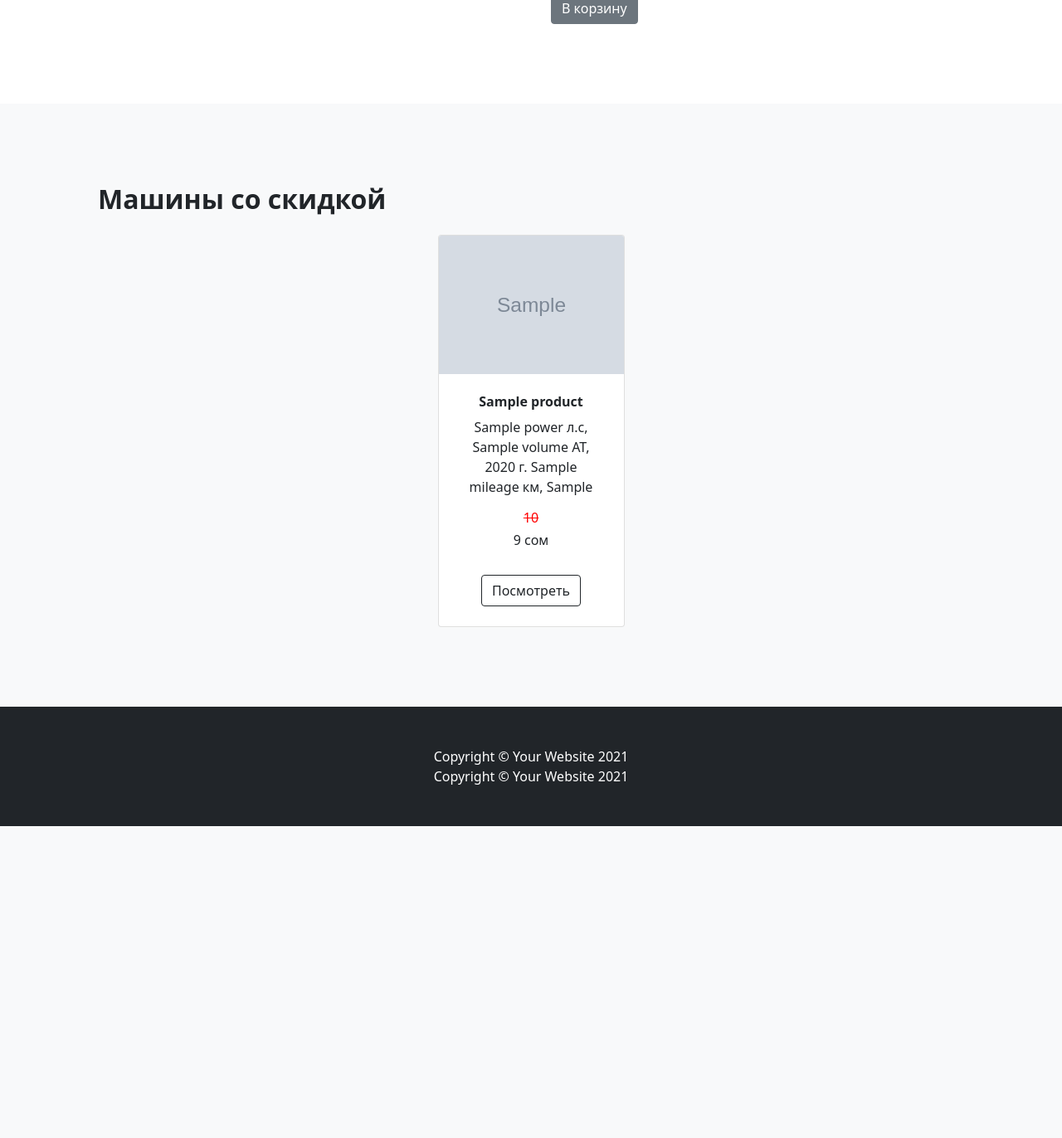
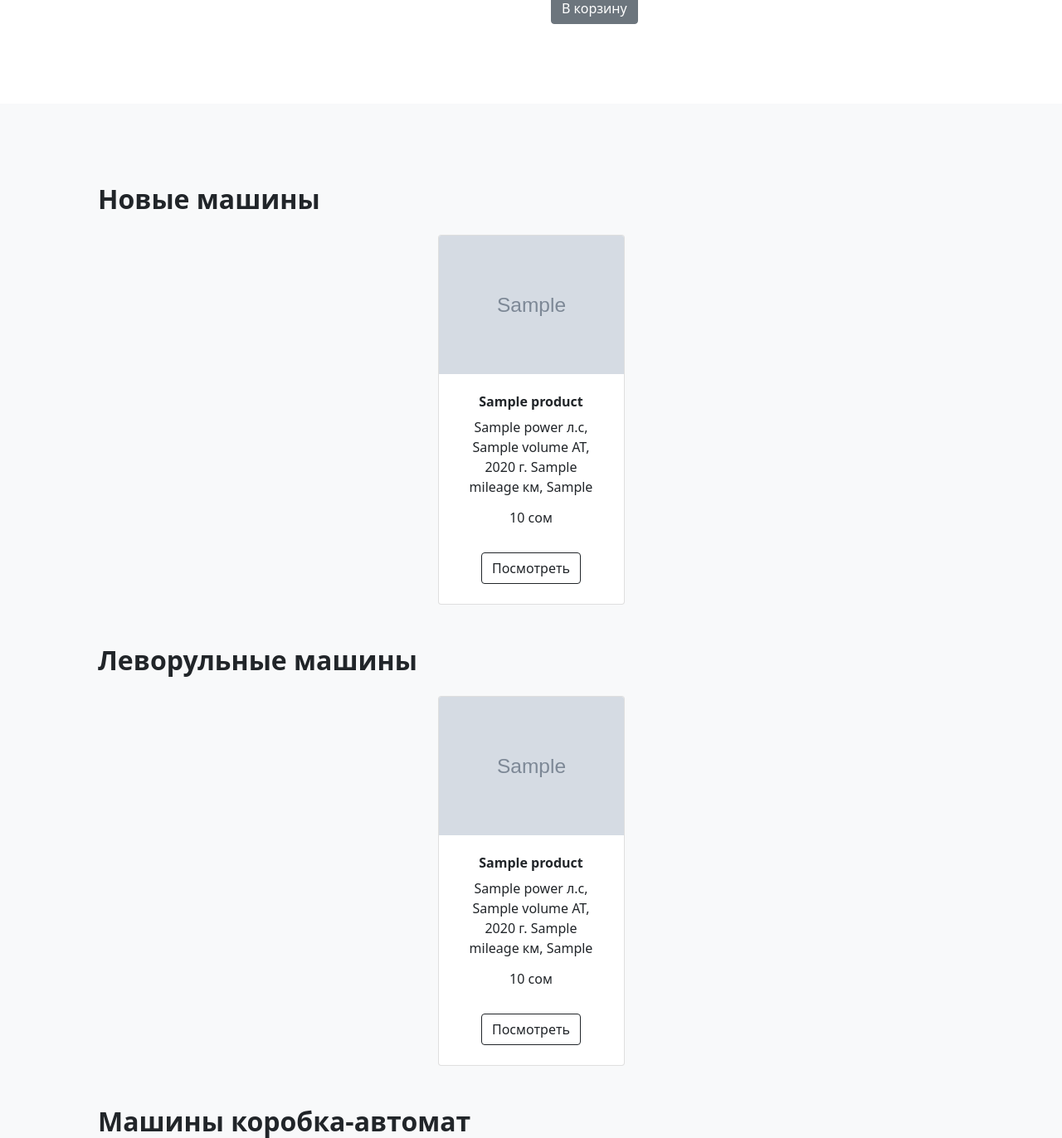
Before and after one commit to djyrgalbek/Mersedes-Benz, a Django app: template templates/product-detail.html in a window 1280 px wide. Shown: the part 1188-2560 px from the top of the page at 83% size. Before the commit the page ends 2184 px from the top, so only its background shows below. Run offline with Django 3.2, Linux system fonts and the light colour scheme; the template is opened without the code that fills it: most values are stand-ins (such as "Sample title", 1, 10 or a date in 2020); grey boxes marked "Sample" are stand-in pictures; some libraries are stand-ins or nearby versions.

Commit message:
Deleted the discount column, added new products to the database, added new filters

```diff
--- a/main/models.py
+++ b/main/models.py
@@ -53,7 +53,7 @@ class Product(models.Model):
     description = models.TextField(blank=True)
     image = models.ImageField(upload_to='products')
     price = models.DecimalField(max_digits=20, decimal_places=2, verbose_name='Цена')
-    discount = models.PositiveIntegerField(verbose_name='Скидка, %', default=0)
+    # discount = models.PositiveIntegerField(verbose_name='Скидка, %', default=0)
     year_of_issue = models.PositiveIntegerField(verbose_name='Год выпуска')
     mileage = models.PositiveIntegerField(verbose_name='Пробег, км', default=0)
     engine = models.CharField(choices=ENGINE_CHOICES,
--- a/templates/base.html
+++ b/templates/base.html
@@ -22,9 +22,6 @@
                 <div class="collapse navbar-collapse" id="navbarSupportedContent">
                     <ul class="navbar-nav me-auto mb-2 mb-lg-0 ms-lg-4">
                         <li class="nav-item"><a class="nav-link active" aria-current="page" href="{% url 'home' %}">Домой</a></li>
-                        <li class="nav-item"><a class="nav-link" href="#!">О нас</a></li>
-
-                        <!-- Категории -->
                         <li class="nav-item dropdown">
                             <a class="nav-link dropdown-toggle" href="#" role="button" data-bs-toggle="dropdown" aria-expanded="false">Категории</a>
                             <ul class="dropdown-menu" aria-labelledby="navbarDropdown">
@@ -36,16 +33,24 @@
                                         {% endfor %}
                                     {% endif %}
                                 {% endfor %}
+                                {% if request.user.is_authenticated and request.user.is_superuser %}
+                                <li><hr class="dropdown-divider" /></li>
+                                <li><a class="dropdown-item" href="{% url 'add-product' %}">Добавить</a></li>
+                                {% endif %}
+                            </ul>
+                        </li>
+
+                        <!-- Категории -->
+                        <li class="nav-item dropdown">
+                            <a class="nav-link dropdown-toggle" href="#" role="button" data-bs-toggle="dropdown" aria-expanded="false">Фильтр</a>
+                            <ul class="dropdown-menu" aria-labelledby="navbarDropdown">
+                                <li><a class="dropdown-item" href="{% url 'filter-product' %}?filter=new">Недавние</a></li>
                                 <li><hr class="dropdown-divider" /></li>
                                 <li><a class="dropdown-item" href="{% url 'filter-product' %}?filter=cheap">Дешевые</a></li>
                                 <li><hr class="dropdown-divider" /></li>
                                 <li><a class="dropdown-item" href="{% url 'filter-product' %}?filter=expensive">Дорогие</a></li>
                                 <li><hr class="dropdown-divider" /></li>
-                                <li><a class="dropdown-item" href="{% url 'filter-product' %}?filter=new">Новые</a></li>
-                                {% if request.user.is_authenticated and request.user.is_superuser %}
-                                <li><hr class="dropdown-divider" /></li>
-                                <li><a class="dropdown-item" href="{% url 'add-product' %}">Добавить</a></li>
-                                {% endif %}
+                                <li><a class="dropdown-item" href="{% url 'filter-product' %}?filter=new_year_of_issue">Новые</a></li>
                             </ul>
                         </li>
                         <!-- /Категории -->
@@ -132,8 +137,7 @@
         {% block content %}{% endblock %}
         <!-- Footer-->
         <footer class="py-5 bg-dark">
-            <div class="container"><p class="m-0 text-center text-white">Copyright &copy; Your Website 2021</p></div>
-            <div class="container"><p class="m-0 text-center text-white">Copyright &copy; Your Website 2021</p></div>
+            <div class="container"><p class="m-0 text-center text-white">Copyright &copy; Mersedes-Benz company 2021</p></div>
         </footer>
         <!-- Bootstrap core JS-->
         <!-- JavaScript Bundle with Popper -->
--- a/templates/index.html
+++ b/templates/index.html
@@ -60,13 +60,13 @@
   <ul class="pagination justify-content-center">
       {% if page_obj.has_previous %}
     <li class="page-item">
-      <a class="page-link" href="{% url 'home' %}?page={{ page_obj.previous_page_number }}">Previous</a>
+      <a class="page-link" href="{% url 'home' %}?page={{ page_obj.previous_page_number }}">Предыдущий</a>
     </li>
       {% endif %}
     <li class="page-item"><a class="page-link" href="#">{{ page_obj.number }}</a></li>
       {% if page_obj.has_next %}
     <li class="page-item">
-      <a class="page-link" href="{% url 'home' %}?page={{ page_obj.next_page_number }}">Next</a>
+      <a class="page-link" href="{% url 'home' %}?page={{ page_obj.next_page_number }}">Следующий</a>
     </li>
       {% endif %}
   </ul>
--- a/templates/product-detail.html
+++ b/templates/product-detail.html
@@ -27,7 +27,7 @@
                     <b>Объем двигателя, см3:</b> {{ product.volume }}<br>
                     <b>Мощность, л. с.:</b> {{ product.power }}<br>
                     <b>Коробка:</b> {{ product.get_transmission_display }}<br>
-                    <b>Руль:</b> {{ product.steering_wheel }}<br>
+                    <b>Руль:</b> {{ product.get_steering_wheel_display }}<br>
                     <b>Цвет:</b> {{ product.color }}<br>
                     <i>{{ product.description }}</i>
                 </p>
@@ -49,10 +49,10 @@
 <!-- Related items section-->
 <section class="py-5 bg-light">
     <div class="container px-4 px-lg-5 mt-5">
-        <h2 class="fw-bolder mb-4">Машины со скидкой</h2>
-        {% if products_discount %}
+        <h2 class="fw-bolder mb-4">Новые машины</h2>
+        {% if products_new %}
         <div class="row gx-4 gx-lg-5 row-cols-2 row-cols-md-3 row-cols-xl-4 justify-content-center">
-            {% for product in products_discount %}
+            {% for product in products_new %}
             <div class="col mb-5">
                 <div class="card h-100">
                     <!-- Product image-->
@@ -65,12 +65,7 @@
                             <p>{{ product.power }} л.с, {{ product.volume }} АТ, {{ product.year_of_issue }} г.
                             {{ product.mileage }} км, {{ product.get_transmission_display }}</p>
                             <!-- Product price-->
-                            {% if product.discount %}
-                            <h6 class="text-decoration-line-through" style="color: red;">{{ product.price }}</h6>
-                            <h6>{{ product.price|mul:product.discount|div:-100|add:product.price }} сом</h6>
-                            {% else %}
                             <h6>{{ product.price }} сом</h6>
-                            {% endif %}
                         </div>
                     </div>
                     <!-- Product actions-->
@@ -82,7 +77,69 @@
             {% endfor %}
         </div>
         {% else %}
-        <p>Упс... Пока нет скидок</p>
+        <p>Упс... Пока нет новых машин</p>
+        {% endif %}
+
+        <h2 class="fw-bolder mb-4">Леворульные машины</h2>
+        {% if products_left_steering_wheel %}
+        <div class="row gx-4 gx-lg-5 row-cols-2 row-cols-md-3 row-cols-xl-4 justify-content-center">
+            {% for product in products_left_steering_wheel %}
+            <div class="col mb-5">
+                <div class="card h-100">
+                    <!-- Product image-->
+                    <img class="card-img-top" src="{{ product.image.url }}" alt="{{ product }}"/>
+                    <!-- Product details-->
+                    <div class="card-body p-4">
+                        <div class="text-center">
+                            <!-- Product name-->
+                            <h6 class="fw-bolder">{{ product|truncatewords:5 }}</h6>
+                            <p>{{ product.power }} л.с, {{ product.volume }} АТ, {{ product.year_of_issue }} г.
+                            {{ product.mileage }} км, {{ product.get_transmission_display }}</p>
+                            <!-- Product price-->
+                            <h6>{{ product.price }} сом</h6>
+                        </div>
+                    </div>
+                    <!-- Product actions-->
+                    <div class="card-footer p-4 pt-0 border-top-0 bg-transparent">
+                        <div class="text-center"><a class="btn btn-outline-dark mt-auto" href="{% url 'product-detail' product.id %}">Посмотреть</a></div>
+                    </div>
+                </div>
+            </div>
+            {% endfor %}
+        </div>
+        {% else %}
+        <p>Упс... Пока нет леворульных машин</p>
+        {% endif %}
+
+        <h2 class="fw-bolder mb-4">Машины коробка-автомат</h2>
+        {% if products_transmission_automatic %}
+        <div class="row gx-4 gx-lg-5 row-cols-2 row-cols-md-3 row-cols-xl-4 justify-content-center">
+            {% for product in products_transmission_automatic %}
+            <div class="col mb-5">
+                <div class="card h-100">
+                    <!-- Product image-->
+                    <img class="card-img-top" src="{{ product.image.url }}" alt="{{ product }}"/>
+                    <!-- Product details-->
+                    <div class="card-body p-4">
+                        <div class="text-center">
+                            <!-- Product name-->
+                            <h6 class="fw-bolder">{{ product|truncatewords:5 }}</h6>
+                            <p>{{ product.power }} л.с, {{ product.volume }} АТ, {{ product.year_of_issue }} г.
+                            {{ product.mileage }} км, {{ product.get_transmission_display }}</p>
+                            <!-- Product price-->
+                            <h6>{{ product.price }} сом</h6>
+                        </div>
+                    </div>
+                    <!-- Product actions-->
+                    <div class="card-footer p-4 pt-0 border-top-0 bg-transparent">
+                        <div class="text-center"><a class="btn btn-outline-dark mt-auto" href="{% url 'product-detail' product.id %}">Посмотреть</a></div>
+                    </div>
+                </div>
+            </div>
+            {% endfor %}
+        </div>
+        {% else %}
+        <p>Упс... Пока нет леворульных машин</p>
         {% endif %}
     </div>
 </section>
```
Also changed, not shown: main/views.py (+11 -5 lines), main/migrations/0006_remove_product_discount.py (added).
